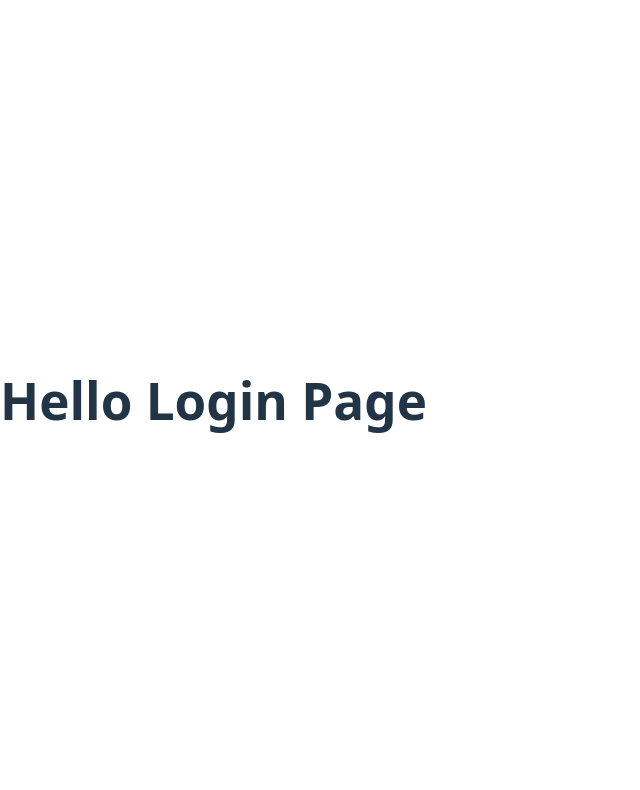
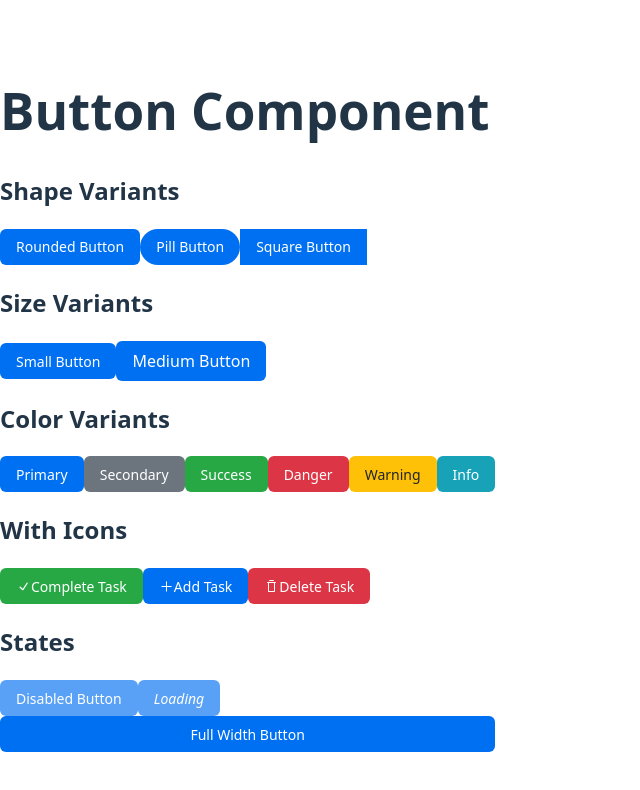
Before and after one commit to mdayat/fe-dot, a React (Vite) app: page / in a window 1280 px wide. Shown: the top 790 px of the page, without its empty margins (0-640 px from the left). Built offline with nearby package versions, Linux system fonts and the light colour scheme.

Commit message:
create Button component

```diff
--- a/package.json
+++ b/package.json
@@ -10,10 +10,12 @@
     "preview": "vite preview"
   },
   "dependencies": {
+    "@radix-ui/react-icons": "^1.3.2",
     "@types/node": "^22.15.0",
     "react": "^19.0.0",
     "react-dom": "^19.0.0",
-    "react-router": "^7.5.2"
+    "react-router": "^7.5.2",
+    "styled-components": "^6.1.17"
   },
   "devDependencies": {
     "@eslint/js": "^9.22.0",
--- a/src/App.tsx
+++ b/src/App.tsx
@@ -1,9 +1,15 @@
 import { BrowserRouter, Navigate, Route, Routes } from "react-router";
 import { lazy, Suspense } from "react";
 
-const ErrorBoundaryView = lazy(() =>
-  import("@components/ErrorBoundaryView").then(({ ErrorBoundaryView }) => ({
-    default: ErrorBoundaryView,
+const Home = lazy(() =>
+  import("./pages/home").then(({ Home }) => ({
+    default: Home,
+  }))
+);
+
+const ErrorBoundary = lazy(() =>
+  import("@components/ErrorBoundary").then(({ ErrorBoundary }) => ({
+    default: ErrorBoundary,
   }))
 );
 
@@ -19,7 +25,7 @@ function App() {
           // }
           errorElement={
             <Suspense fallback={<></>}>
-              <ErrorBoundaryView />
+              <ErrorBoundary />
             </Suspense>
           }
         >
@@ -27,7 +33,7 @@ function App() {
             path="/"
             element={
               <Suspense fallback={<></>}>
-                <h1>Hello Login Page</h1>
+                <Home />
               </Suspense>
             }
           />
--- /dev/null
+++ b/src/components/Button.tsx
@@ -0,0 +1,160 @@
+import type { ButtonHTMLAttributes, ReactNode } from "react";
+import styled, { css } from "styled-components";
+
+type ButtonShape = "rounded" | "pill" | "square";
+type ButtonSize = "small" | "medium";
+type ButtonColor =
+  | "primary"
+  | "secondary"
+  | "success"
+  | "danger"
+  | "warning"
+  | "info";
+
+export interface ButtonProps extends ButtonHTMLAttributes<HTMLButtonElement> {
+  children: ReactNode;
+  shape?: ButtonShape;
+  size?: ButtonSize;
+  color?: ButtonColor;
+  fullWidth?: boolean;
+  isLoading?: boolean;
+}
+
+const StyledButton = styled.button<ButtonProps>`
+  display: inline-flex;
+  align-items: center;
+  justify-content: center;
+  font-weight: 500;
+  border: none;
+  cursor: pointer;
+  transition: all 0.2s ease-in-out;
+  position: relative;
+
+  width: ${(props) => (props.fullWidth ? "100%" : "auto")};
+
+  ${(props) => {
+    switch (props.shape) {
+      case "pill":
+        return css`
+          border-radius: 9999px;
+        `;
+      case "square":
+        return css`
+          border-radius: 0;
+        `;
+      case "rounded":
+      default:
+        return css`
+          border-radius: 6px;
+        `;
+    }
+  }}
+
+  ${(props) => {
+    switch (props.size) {
+      case "medium":
+        return css`
+          padding: 8px 16px;
+          font-size: 16px;
+          height: 40px;
+        `;
+      case "small":
+      default:
+        return css`
+          padding: 8px 16px;
+          font-size: 14px;
+          height: 36px;
+        `;
+    }
+  }}
+
+  ${(props) => {
+    switch (props.color) {
+      case "secondary":
+        return css`
+          background-color: #6c757d;
+          color: white;
+          &:hover:not(:disabled) {
+            background-color: #5a6268;
+          }
+        `;
+      case "success":
+        return css`
+          background-color: #28a745;
+          color: white;
+          &:hover:not(:disabled) {
+            background-color: #218838;
+          }
+        `;
+      case "danger":
+        return css`
+          background-color: #dc3545;
+          color: white;
+          &:hover:not(:disabled) {
+            background-color: #c82333;
+          }
+        `;
+      case "warning":
+        return css`
+          background-color: #ffc107;
+          color: #212529;
+          &:hover:not(:disabled) {
+            background-color: #e0a800;
+          }
+        `;
+      case "info":
+        return css`
+          background-color: #17a2b8;
+          color: white;
+          &:hover:not(:disabled) {
+            background-color: #138496;
+          }
+        `;
+      case "primary":
+      default:
+        return css`
+          background-color: #0070f3;
+          color: white;
+          &:hover:not(:disabled) {
+            background-color: #0051cc;
+          }
+        `;
+    }
+  }}
+
+  &:disabled {
+    opacity: 0.65;
+    cursor: not-allowed;
+  }
+
+  ${(props) =>
+    props.isLoading &&
+    css`
+      font-style: italic;
+      opacity: 0.65;
+      cursor: not-allowed;
+    `}
+`;
+
+export const Button = ({
+  children,
+  shape = "rounded",
+  size = "small",
+  color = "primary",
+  fullWidth = false,
+  isLoading = false,
+  ...props
+}: ButtonProps) => {
+  return (
+    <StyledButton
+      shape={shape}
+      size={size}
+      color={color}
+      fullWidth={fullWidth}
+      isLoading={isLoading}
+      {...props}
+    >
+      {isLoading ? "Loading" : children}
+    </StyledButton>
+  );
+};
--- a/src/components/ErrorBoundaryView.tsx
+++ b/src/components/ErrorBoundary.tsx
@@ -1,6 +1,6 @@
 import { useRouteError } from "react-router";
 
-function ErrorBoundaryView() {
+function ErrorBoundary() {
   const error = useRouteError();
   let errMsg = "";
   if (error instanceof Error) {
@@ -28,4 +28,4 @@ function ErrorBoundaryView() {
   );
 }
 
-export { ErrorBoundaryView };
+export { ErrorBoundary };
--- /dev/null
+++ b/src/pages/home.tsx
@@ -0,0 +1,68 @@
+import { Button } from "@components/Button";
+import { CheckIcon, PlusIcon, TrashIcon } from "@radix-ui/react-icons";
+
+function Home() {
+  return (
+    <div>
+      <h1>Button Component</h1>
+
+      <section>
+        <h2>Shape Variants</h2>
+        <div>
+          <Button shape="rounded">Rounded Button</Button>
+          <Button shape="pill">Pill Button</Button>
+          <Button shape="square">Square Button</Button>
+        </div>
+      </section>
+
+      <section>
+        <h2>Size Variants</h2>
+        <div>
+          <Button size="small">Small Button</Button>
+          <Button size="medium">Medium Button</Button>
+        </div>
+      </section>
+
+      <section>
+        <h2>Color Variants</h2>
+        <div>
+          <Button color="primary">Primary</Button>
+          <Button color="secondary">Secondary</Button>
+          <Button color="success">Success</Button>
+          <Button color="danger">Danger</Button>
+          <Button color="warning">Warning</Button>
+          <Button color="info">Info</Button>
+        </div>
+      </section>
+
+      <section>
+        <h2>With Icons</h2>
+        <div>
+          <Button color="success">
+            <CheckIcon />
+            Complete Task
+          </Button>
+          <Button color="primary">
+            <PlusIcon />
+            Add Task
+          </Button>
+          <Button color="danger">
+            <TrashIcon />
+            Delete Task
+          </Button>
+        </div>
+      </section>
+
+      <section>
+        <h2>States</h2>
+        <div>
+          <Button disabled>Disabled Button</Button>
+          <Button isLoading>Loading Button</Button>
+          <Button fullWidth>Full Width Button</Button>
+        </div>
+      </section>
+    </div>
+  );
+}
+
+export { Home };
```
Also changed, not shown: 1 other file (tests, documents, lock files or other folders).
